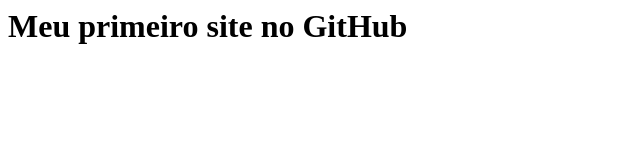
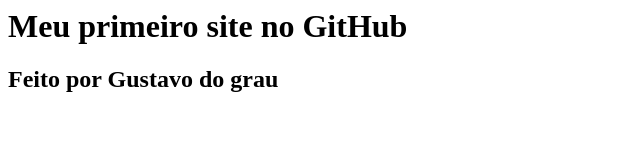
Before and after one commit to GustavoCKruger/Myfirstpage, a plain HTML site: page index.html in a window 1280 px wide. Shown: the whole page, without its empty margins (0-640 px from the left). Drawn offline with Linux system fonts and the light colour scheme.

Commit message:
alteração arquivo index.html

```diff
--- a/index.html
+++ b/index.html
@@ -4,5 +4,6 @@
   </head>
   <body>
     <h1>Meu primeiro site no GitHub</h1>
+    <h2>Feito por Gustavo do grau</h2>
   </body>
 </html>
```
